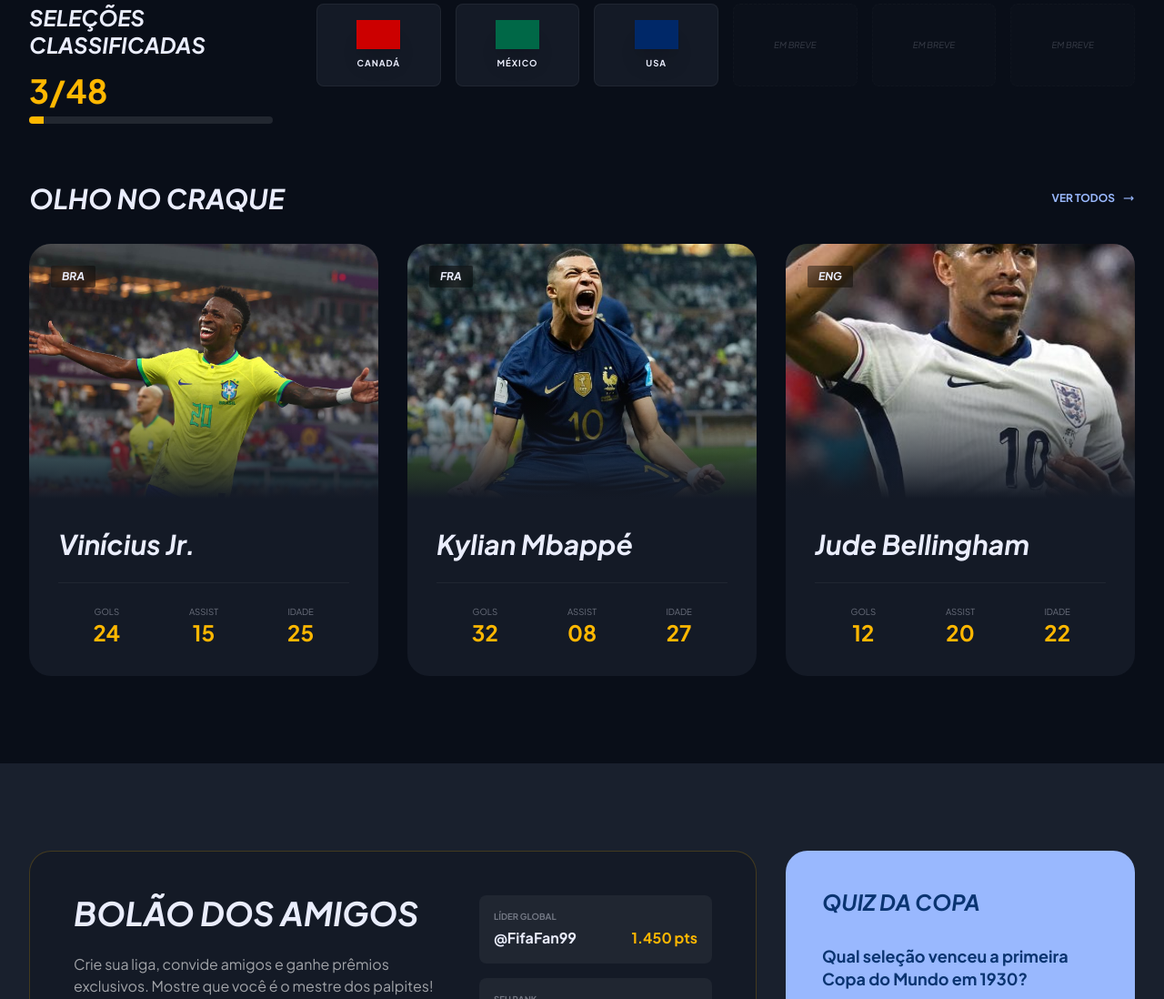
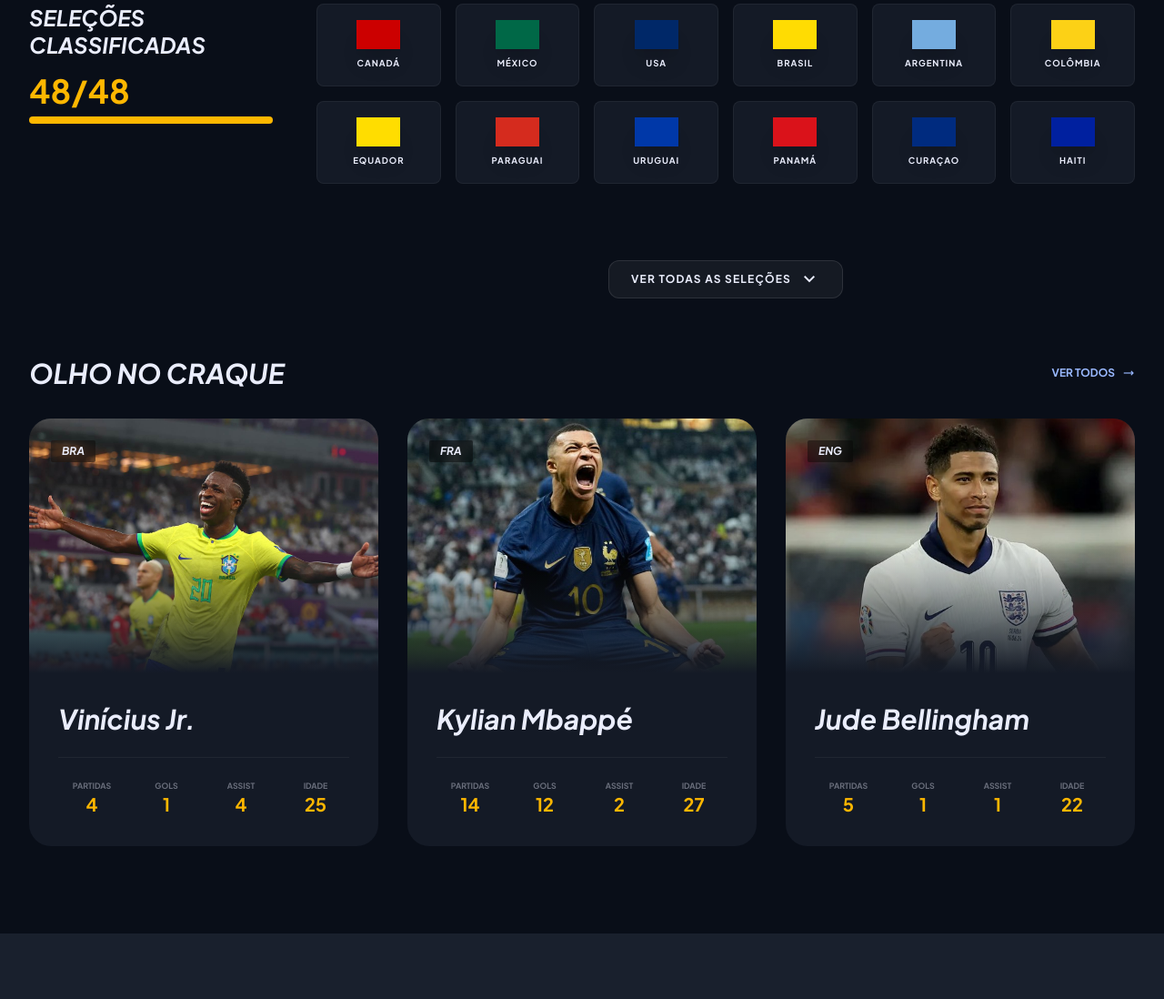
Before and after one commit to leovdev1/Projeto-Copa-do-Mundo-2026, a plain HTML site: page code.html in a window 1280 px wide. Shown: the part 5991-7089 px from the top of the page at 91% size. Drawn offline with nearby package versions, Linux system fonts and the light colour scheme.

Commit message:
Atualização html

```diff
--- a/code.html
+++ b/code.html
@@ -342,14 +342,22 @@
 <div class="md:col-span-1">
 <h3 class="text-2xl font-black italic uppercase leading-tight" id="classified-heading">Seleções<br/>Classificadas</h3>
 <div class="mt-4">
-<p class="text-4xl font-black text-secondary">3/48</p>
+<p class="text-4xl font-black text-secondary">48/48</p>
 <div class="w-full bg-white/10 h-2 rounded-full mt-2 overflow-hidden">
-<div class="bg-secondary h-full w-[6%]"></div>
+<div class="bg-secondary h-full w-[Full]"></div>
 </div>
 </div>
 </div>
-<div class="md:col-span-3 grid grid-cols-3 sm:grid-cols-6 gap-4" id="classified-container">
-<!-- Rendered via JS -->
+<div id="mural-wrapper" class="md:col-span-3 overflow-hidden transition-all duration-700" style="max-height: 210px;">
+    <div id="classified-container" class="grid grid-cols-3 sm:grid-cols-6 gap-4">
+        </div>
+</div>
+
+<div class="flex justify-center mt-6 md:col-start-2 md:col-span-3">
+    <button id="toggle-classified" class="flex items-center gap-2 px-6 py-2 bg-white/5 border border-white/10 rounded-full hover:bg-secondary hover:text-primary transition-all text-xs font-bold uppercase tracking-widest group">
+        <span id="btn-text">Ver todas as seleções</span>
+        <span class="material-symbols-outlined transition-transform duration-300" id="btn-icon">expand_more</span>
+    </button>
 </div>
 </div>
 <!-- Player Showcase -->
@@ -499,9 +507,9 @@
         ];
 
         const players = [
-            { name: 'Vinícius Jr.', team: 'BRA', goals: '24', assist: '15', age: '25', img: 'images/vinijr.jpg' },
-            { name: 'Kylian Mbappé', team: 'FRA', goals: '32', assist: '08', age: '27', img: 'images/mbap.jpg' },
-            { name: 'Jude Bellingham', team: 'ENG', goals: '12', assist: '20', age: '22', img: 'images/belli.jpg' }
+            { name: 'Vinícius Jr.', team: 'BRA', goals: '1', assist: '4', age: '25',matches: '4', img: 'images/vinijr.jpg' },
+            { name: 'Kylian Mbappé', team: 'FRA', goals: '12', assist: '2', age: '27',matches: '14', img:  'images/mbap.jpg' },
+            { name: 'Jude Bellingham', team: 'ENG', goals: '1', assist: '1', age: '22', matches: '5', img: 'images/belli2.jpg' }
         ];
 
         const matches = [
@@ -510,10 +518,67 @@
         ];
 
         const classified = [
-            { name: 'CANADÁ', color: '#cc0000' },
-            { name: 'MÉXICO', color: '#006847' },
-            { name: 'USA', color: '#002868' }
-        ];
+    // Américas (Já existentes + Novas)
+    { name: 'CANADÁ', color: '#cc0000' },
+    { name: 'MÉXICO', color: '#006847' },
+    { name: 'USA', color: '#002868' },
+    { name: 'BRASIL', color: '#FFDC02' },
+    { name: 'ARGENTINA', color: '#74ACDF' },
+    { name: 'COLÔMBIA', color: '#FCD116' },
+    { name: 'EQUADOR', color: '#FFDD00' },
+    { name: 'PARAGUAI', color: '#D52B1E' },
+    { name: 'URUGUAI', color: '#0038A8' },
+    { name: 'PANAMÁ', color: '#DA121A' },
+    { name: 'CURAÇAO', color: '#002B7F' },
+    { name: 'HAITI', color: '#00209F' },
+
+    // Europa (UEFA)
+    { name: 'ALEMANHA', color: '#000000' },
+    { name: 'ÁUSTRIA', color: '#ED2939' },
+    { name: 'BÉLGICA', color: '#EF3340' },
+    { name: 'BÓSNIA', color: '#002395' },
+    { name: 'CROÁCIA', color: '#FF0000' },
+    { name: 'ESCÓCIA', color: '#005EB8' },
+    { name: 'ESPANHA', color: '#C60B1E' },
+    { name: 'FRANÇA', color: '#002395' },
+    { name: 'HOLANDA', color: '#F36C21' },
+    { name: 'INGLATERRA', color: '#CE1124' },
+    { name: 'NORUEGA', color: '#EF2B2D' },
+    { name: 'PORTUGAL', color: '#E42518' },
+    { name: 'REP. TCHECA', color: '#11457E' },
+    { name: 'SUÉCIA', color: '#006AA7' },
+    { name: 'SUÍÇA', color: '#FF0000' },
+    { name: 'TURQUIA', color: '#E30A17' },
+
+    // África (CAF)
+    { name: 'AFRICA SUL', color: '#007A4D' },
+    { name: 'ARGÉLIA', color: '#006233' },
+    { name: 'CABO VERDE', color: '#003893' },
+    { name: 'C. MARFIM', color: '#FF8200' },
+    { name: 'EGITO', color: '#C0911F' },
+    { name: 'GANA', color: '#EF3340' },
+    { name: 'MARROCOS', color: '#C1272D' },
+    { name: 'RD CONGO', color: '#007FFF' },
+    { name: 'SENEGAL', color: '#00853F' },
+    { name: 'TUNÍSIA', color: '#E70013' },
+
+    // Ásia e Oceania (AFC / OFC)
+    { name: 'A. SAUDITA', color: '#006C35' },
+    { name: 'AUSTRÁLIA', color: '#000031' },
+    { name: 'CATAR', color: '#8A1538' },
+    { name: 'COREIA SUL', color: '#CD2E3A' },
+    { name: 'IRÃ', color: '#239F40' },
+    { name: 'IRAQUE', color: '#007A33' },
+    { name: 'JAPÃO', color: '#00008B' },
+    { name: 'JORDÂNIA', color: '#CE1126' },
+    { name: 'UZBEQUISTÃO', color: '#0099B5' },
+    { name: 'N. ZELÂNDIA', color: '#000000' }
+];
+
+// Preenche automaticamente até chegar em 48, caso falte alguma
+while (classified.length < 48) {
+    classified.push({ name: 'EM BREVE', color: '#333333' });
+}
 
         // --- RENDERING LOGIC ---
         function init() {
@@ -587,11 +652,26 @@
                               <div class="absolute top-6 left-6 px-3 py-1 bg-black/40 backdrop-blur rounded text-xs font-black italic">${p.team}</div>
                           </div>
                           <div class="p-8">
-                              <h4 class="text-3xl font-black italic mb-6">${p.name}</h4>
-                              <div class="grid grid-cols-3 text-center border-t border-white/5 pt-6">
-                                  <div><p class="text-[0.6rem] opacity-40 uppercase">Gols</p><p class="text-2xl font-black text-secondary">${p.goals}</p></div>
-                                  <div><p class="text-[0.6rem] opacity-40 uppercase">Assist</p><p class="text-2xl font-black text-secondary">${p.assist}</p></div>
-                                  <div><p class="text-[0.6rem] opacity-40 uppercase">Idade</p><p class="text-2xl font-black text-secondary">${p.age}</p></div>
+    <h4 class="text-3xl font-black italic mb-6">${p.name}</h4>
+    <div class="grid grid-cols-4 text-center border-t border-white/5 pt-6 gap-2">
+        <div>
+            <p class="text-[0.55rem] opacity-40 uppercase font-bold">Partidas</p>
+            <p class="text-xl font-black text-secondary">${p.matches}</p>
+        </div>
+        <div>
+            <p class="text-[0.55rem] opacity-40 uppercase font-bold">Gols</p>
+            <p class="text-xl font-black text-secondary">${p.goals}</p>
+        </div>
+        <div>
+            <p class="text-[0.55rem] opacity-40 uppercase font-bold">Assist</p>
+            <p class="text-xl font-black text-secondary">${p.assist}</p>
+        </div>
+        <div>
+            <p class="text-[0.55rem] opacity-40 uppercase font-bold">Idade</p>
+            <p class="text-xl font-black text-secondary">${p.age}</p>
+        </div>
+    </div>
+</div>
                               </div>
                           </div>
                       </article>
@@ -610,11 +690,32 @@
                       </div>
                   `;
               });
-              for(let i=0; i<3; i++) {
-                  classCont.innerHTML += `<div class="aspect-[3/2] bg-white/5 rounded-xl flex items-center justify-center border border-dashed border-white/10 italic text-[0.6rem] opacity-20">EM BREVE</div>`;
-              }
             }
+// --- LÓGICA DO BOTÃO VER MAIS ---
+const wrapper = document.getElementById('mural-wrapper');
+const btnToggle = document.getElementById('toggle-classified');
+const btnText = document.getElementById('btn-text');
+const btnIcon = document.getElementById('btn-icon');
 
+if (btnToggle && wrapper) {
+    let aberto = false;
+
+    btnToggle.addEventListener('click', () => {
+        aberto = !aberto;
+
+        // Se aberto, mostra tudo (2000px). Se fechado, corta (320px).
+        wrapper.style.maxHeight = aberto ? "2000px" : "210px";
+
+        // Atualiza textos e gira a seta
+        btnText.innerText = aberto ? "Ver menos" : "Ver todas as seleções";
+        btnIcon.style.transform = aberto ? "rotate(180deg)" : "rotate(0deg)";
+
+        // Se fechar, sobe a tela suavemente para o início
+        if (!aberto) {
+            wrapper.scrollIntoView({ behavior: 'smooth' });
+        }
+    });
+}
             // --- TIMER LOGIC ---
             const targetDate = new Date("June 11, 2026 00:00:00").getTime();
             setInterval(() => {
```
Also changed, not shown: images/belli2.jpg (added).
